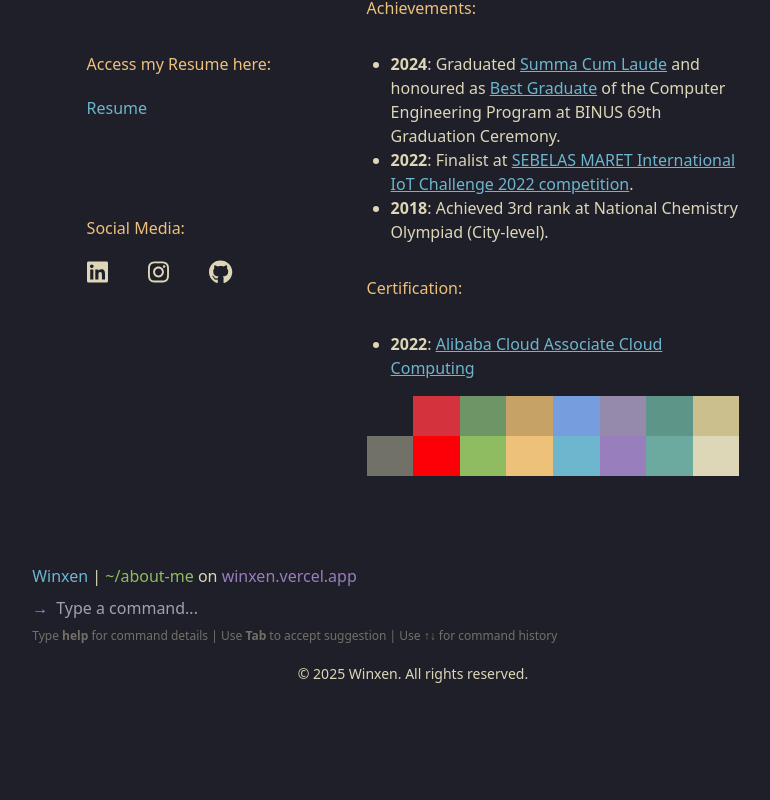
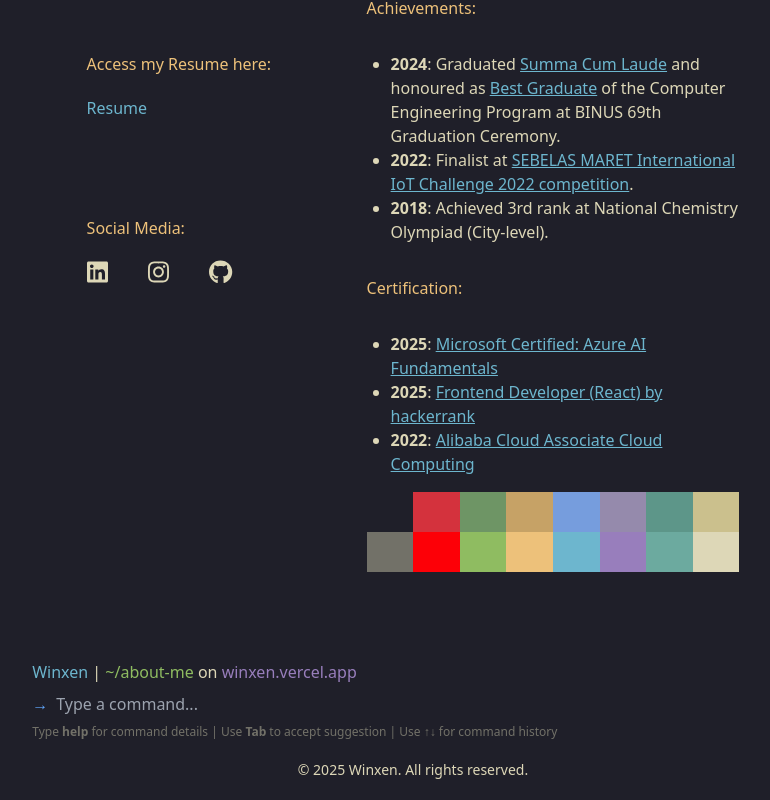
Before and after one commit to winxene/winxen, a Next.js app: page /about-me in a window 1280 px wide. Shown: the part 632-1432 px from the top of the page, without its empty margins (227-997 px from the left). Before the commit the page ends 1336 px from the top, so only its background shows below. Built offline with nearby package versions, Linux system fonts and the light colour scheme.

Commit message:
feat: added new certificate

```diff
--- a/src/constants/about-me/aboutMe.ts
+++ b/src/constants/about-me/aboutMe.ts
@@ -17,6 +17,8 @@ export const ACHIEVEMENTS_DATA = [
 ];
 
 export const CERTIFICATIONS_DATA = [
+  "2025: [Microsoft Certified: Azure AI Fundamentals](https://drive.google.com/file/d/1mUp9cQQFyh5QSU_o0p8Oi8hiGRUWwIyG/view)",
+  "2025: [Frontend Developer (React) by hackerrank](https://www.hackerrank.com/certificates/9a45eeb10db0)",
   "2022: [Alibaba Cloud Associate Cloud Computing](https://drive.google.com/file/d/1hCBIQboZBKmgwMOelnQlL3Nv-cH8rQvW/view)",
 ];
 
```
